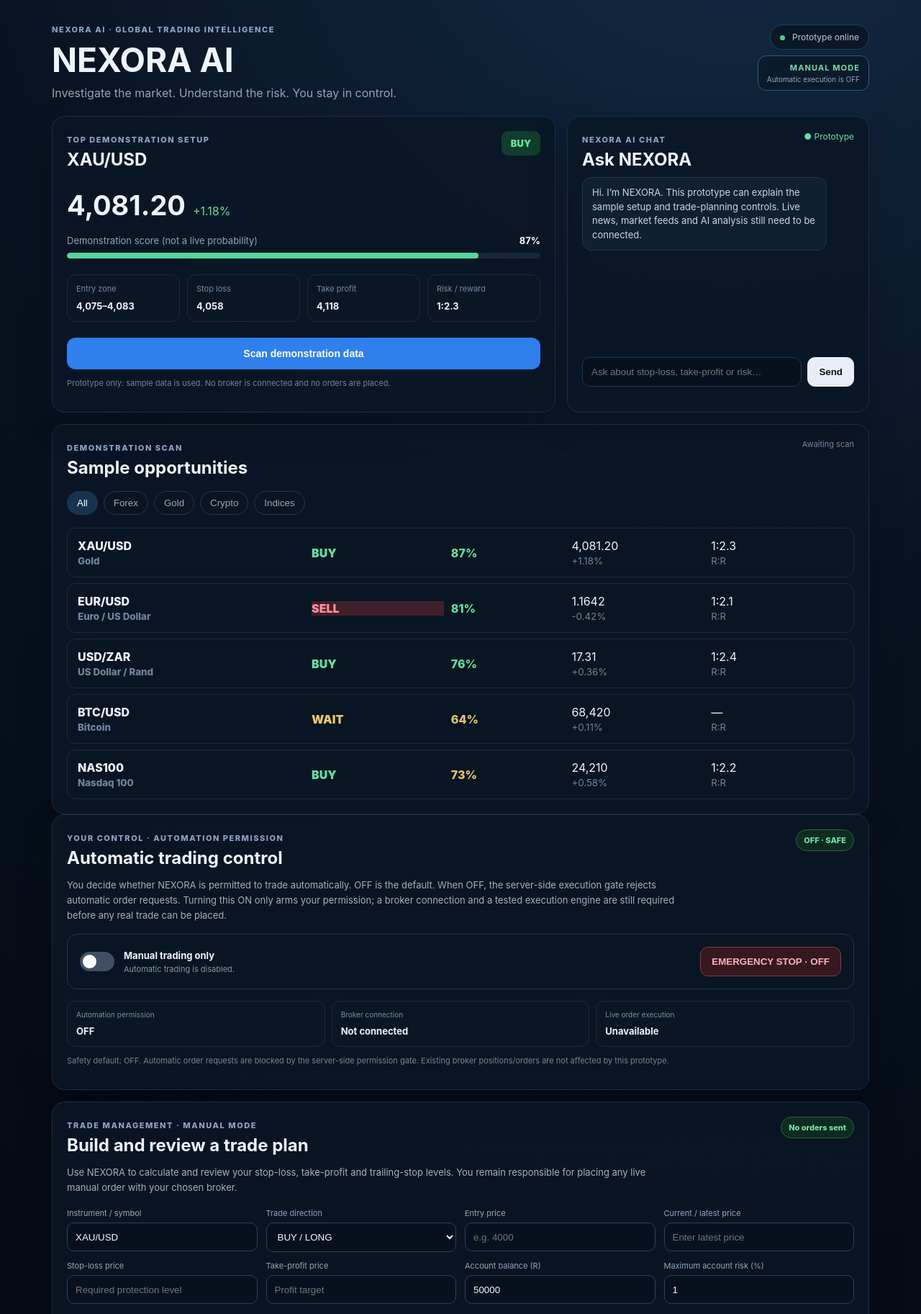
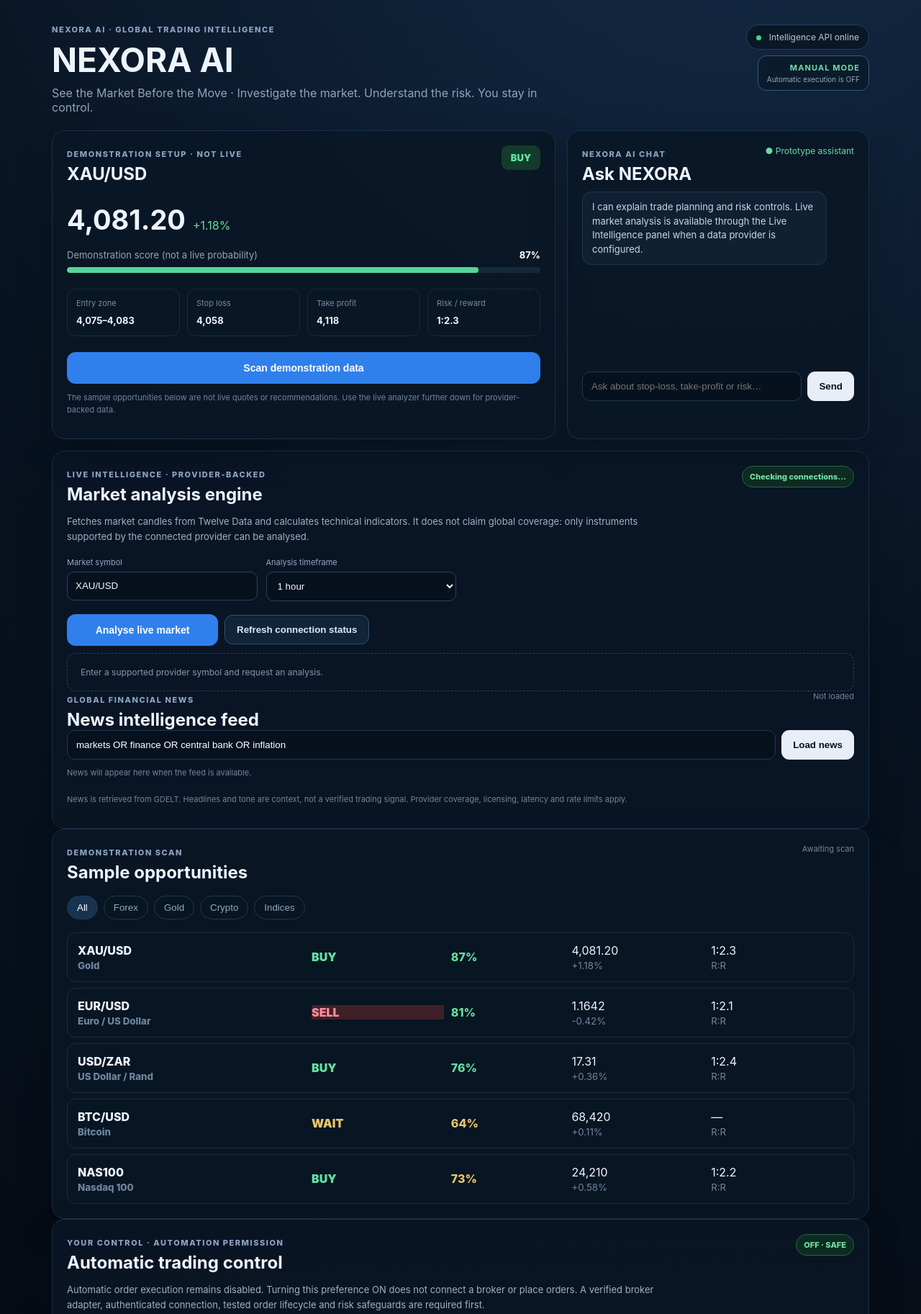
Before and after one commit to globalenglishacademyonlineptyltd/trading-ai-scanner, a website: page public/index.html in a window 1280 px wide. Shown: the top 1825 px of the page at 72% size. Drawn offline with Linux system fonts and the light colour scheme; no server answers.

Commit message:
Add live market analysis and financial news interface

```diff
--- a/public/index.html
+++ b/public/index.html
@@ -13,40 +13,43 @@
     <div>
       <div class="eyebrow">NEXORA AI · GLOBAL TRADING INTELLIGENCE</div>
       <h1>NEXORA AI</h1>
-      <p>Investigate the market. Understand the risk. You stay in control.</p>
+      <p>See the Market Before the Move · Investigate the market. Understand the risk. You stay in control.</p>
     </div>
     <div class="status-stack">
-      <div class="status-pill"><span></span> Prototype online</div>
+      <div class="status-pill"><span></span> Intelligence API online</div>
       <div class="mode-pill" id="headerMode"><b>MANUAL MODE</b><span id="headerModeDetail">Automatic execution is OFF</span></div>
     </div>
   </header>
-
   <main class="shell">
     <section class="hero-grid">
       <article class="card best-card">
-        <div class="card-head">
-          <div><span class="label">TOP DEMONSTRATION SETUP</span><h2 id="bestSymbol">XAU/USD</h2></div>
-          <span class="signal buy" id="bestSignal">BUY</span>
-        </div>
+        <div class="card-head"><div><span class="label">DEMONSTRATION SETUP · NOT LIVE</span><h2 id="bestSymbol">XAU/USD</h2></div><span class="signal buy" id="bestSignal">BUY</span></div>
         <div class="price-row"><strong id="bestPrice">—</strong><span id="bestChange">—</span></div>
         <div class="confidence"><div><span>Demonstration score (not a live probability)</span><strong id="bestConfidence">—</strong></div><div class="meter"><i id="confidenceBar"></i></div></div>
-        <div class="trade-grid">
-          <div><span>Entry zone</span><strong id="bestEntry">—</strong></div>
-          <div><span>Stop loss</span><strong id="bestStop">—</strong></div>
-          <div><span>Take profit</span><strong id="bestTarget">—</strong></div>
-          <div><span>Risk / reward</span><strong id="bestRR">—</strong></div>
-        </div>
+        <div class="trade-grid"><div><span>Entry zone</span><strong id="bestEntry">—</strong></div><div><span>Stop loss</span><strong id="bestStop">—</strong></div><div><span>Take profit</span><strong id="bestTarget">—</strong></div><div><span>Risk / reward</span><strong id="bestRR">—</strong></div></div>
         <button class="primary" id="scanButton">Scan demonstration data</button>
-        <p class="notice">Prototype only: sample data is used. No broker is connected and no orders are placed.</p>
+        <p class="notice">The sample opportunities below are not live quotes or recommendations. Use the live analyzer further down for provider-backed data.</p>
       </article>
-
       <article class="card chat-card">
-        <div class="card-head"><div><span class="label">NEXORA AI CHAT</span><h2>Ask NEXORA</h2></div><span class="online">● Prototype</span></div>
-        <div class="messages" id="messages">
-          <div class="message bot">Hi. I’m NEXORA. This prototype can explain the sample setup and trade-planning controls. Live news, market feeds and AI analysis still need to be connected.</div>
-        </div>
+        <div class="card-head"><div><span class="label">NEXORA AI CHAT</span><h2>Ask NEXORA</h2></div><span class="online">● Prototype assistant</span></div>
+        <div class="messages" id="messages"><div class="message bot">I can explain trade planning and risk controls. Live market analysis is available through the Live Intelligence panel when a data provider is configured.</div></div>
         <div class="chat-input"><input id="chatInput" placeholder="Ask about stop-loss, take-profit or risk…" /><button id="sendButton">Send</button></div>
       </article>
+    </section>
+
+    <section class="card" id="liveIntelligence">
+      <div class="section-head"><div><span class="label">LIVE INTELLIGENCE · PROVIDER-BACKED</span><h2>Market analysis engine</h2></div><span class="safe-pill" id="intelligenceStatus">Checking connections…</span></div>
+      <p class="section-intro">Fetches market candles from Twelve Data and calculates technical indicators. It does not claim global coverage: only instruments supported by the connected provider can be analysed.</p>
+      <div class="planner-grid">
+        <label>Market symbol<input id="liveSymbol" value="XAU/USD" maxlength="40" /></label>
+        <label>Analysis timeframe<select id="liveInterval"><option value="1h">1 hour</option><option value="4h">4 hours</option><option value="1day">1 day</option><option value="15min">15 minutes</option></select></label>
+      </div>
+      <div class="planner-actions"><button class="primary" id="analyzeLive">Analyse live market</button><button class="secondary" id="refreshIntelligence">Refresh connection status</button></div>
+      <div id="liveAnalysis" class="plan-results"><div class="result-placeholder">Enter a supported provider symbol and request an analysis.</div></div>
+      <div class="section-head"><div><span class="label">GLOBAL FINANCIAL NEWS</span><h2>News intelligence feed</h2></div><span class="muted" id="newsUpdated">Not loaded</span></div>
+      <div class="chat-input"><input id="newsQuery" value="markets OR finance OR central bank OR inflation" /><button id="loadNews">Load news</button></div>
+      <div id="newsFeed" class="opportunity-list"><p class="muted">News will appear here when the feed is available.</p></div>
+      <p class="notice">News is retrieved from GDELT. Headlines and tone are context, not a verified trading signal. Provider coverage, licensing, latency and rate limits apply.</p>
     </section>
 
     <section class="card">
@@ -57,25 +60,18 @@
 
     <section class="card automation-card">
       <div class="section-head"><div><span class="label">YOUR CONTROL · AUTOMATION PERMISSION</span><h2>Automatic trading control</h2></div><span class="safe-pill" id="automationStatus">OFF · SAFE</span></div>
-      <p class="section-intro">You decide whether NEXORA is permitted to trade automatically. OFF is the default. When OFF, the server-side execution gate rejects automatic order requests. Turning this ON only arms your permission; a broker connection and a tested execution engine are still required before any real trade can be placed.</p>
+      <p class="section-intro">Automatic order execution remains disabled. Turning this preference ON does not connect a broker or place orders. A verified broker adapter, authenticated connection, tested order lifecycle and risk safeguards are required first.</p>
       <div class="automation-switch-row">
         <label class="automation-toggle"><input id="autoTradingToggle" type="checkbox" /><span class="switch-track" aria-hidden="true"></span><span><b id="automationModeLabel">Manual trading only</b><small id="automationModeHelp">Automatic trading is disabled.</small></span></label>
         <button class="danger-button" id="emergencyStop" type="button">EMERGENCY STOP · OFF</button>
       </div>
-      <div class="automation-details">
-        <div><span>Automation permission</span><strong id="permissionValue">OFF</strong></div>
-        <div><span>Broker connection</span><strong id="brokerValue">Not connected</strong></div>
-        <div><span>Live order execution</span><strong id="executionValue">Unavailable</strong></div>
-      </div>
-      <p class="notice" id="automationNotice" role="status" aria-live="polite">Safety default: OFF. This prototype has no broker connection or live order engine, so it cannot place trades in either mode.</p>
+      <div class="automation-details"><div><span>Automation permission</span><strong id="permissionValue">OFF</strong></div><div><span>Broker connection</span><strong id="brokerValue">Not connected</strong></div><div><span>Live order execution</span><strong id="executionValue">Unavailable</strong></div></div>
+      <p class="notice" id="automationNotice" role="status" aria-live="polite">Safety default: OFF. No broker connection or live order engine is active.</p>
     </section>
 
     <section class="card trade-planner">
-      <div class="section-head">
-        <div><span class="label">TRADE MANAGEMENT · MANUAL MODE</span><h2>Build and review a trade plan</h2></div>
-        <span class="safe-pill">No orders sent</span>
-      </div>
-      <p class="section-intro">Use NEXORA to calculate and review your stop-loss, take-profit and trailing-stop levels. You remain responsible for placing any live manual order with your chosen broker.</p>
+      <div class="section-head"><div><span class="label">TRADE MANAGEMENT · MANUAL MODE</span><h2>Build and review a trade plan</h2></div><span class="safe-pill">No orders sent</span></div>
+      <p class="section-intro">Calculate and review stop-loss, take-profit and trailing-stop levels. This planner does not submit orders.</p>
       <div class="planner-grid">
         <label>Instrument / symbol<input id="planSymbol" type="text" value="XAU/USD" maxlength="40" /></label>
         <label>Trade direction<select id="planDirection"><option value="long">BUY / LONG</option><option value="short">SELL / SHORT</option></select></label>
@@ -86,27 +82,18 @@
         <label>Account balance (R)<input id="planBalance" type="number" min="0" step="any" value="50000" /></label>
         <label>Maximum account risk (%)<input id="planRisk" type="number" min="0.01" max="5" step="0.01" value="1" /></label>
       </div>
-      <div class="trailing-controls">
-        <label class="toggle-label"><input id="trailingEnabled" type="checkbox" checked /><span><b>Enable trailing-stop calculation</b><small>Trail only in the favourable direction; never widen the stop to increase risk.</small></span></label>
-        <label>Trailing distance (price units)<input id="trailingDistance" type="number" min="0" step="any" value="15" /></label>
-      </div>
-      <div class="planner-actions">
-        <button class="primary" id="calculatePlan">Calculate trade plan</button>
-        <button class="secondary" id="copyPlan" disabled>Copy plan</button>
-      </div>
+      <div class="trailing-controls"><label class="toggle-label"><input id="trailingEnabled" type="checkbox" checked /><span><b>Enable trailing-stop calculation</b><small>Trail only in the favourable direction; never widen the stop to increase risk.</small></span></label><label>Trailing distance (price units)<input id="trailingDistance" type="number" min="0" step="any" value="15" /></label></div>
+      <div class="planner-actions"><button class="primary" id="calculatePlan">Calculate trade plan</button><button class="secondary" id="copyPlan" disabled>Copy plan</button></div>
       <div id="planError" class="form-error" role="alert" aria-live="polite"></div>
-      <div id="planResults" class="plan-results" aria-live="polite">
-        <div class="result-placeholder">Enter your trade details and calculate a plan to see the risk, reward and trailing-stop levels.</div>
-      </div>
-      <p class="notice">Position quantity is not estimated here because contract size, pip/tick value, leverage, account currency conversion and broker rules vary by instrument and provider. A price-distance calculation alone is not enough to calculate a safe order size.</p>
+      <div id="planResults" class="plan-results" aria-live="polite"><div class="result-placeholder">Enter your trade details and calculate a plan to see risk, reward and trailing-stop levels.</div></div>
+      <p class="notice">Position quantity is not estimated without verified contract size, tick value, leverage, currency conversion and broker rules.</p>
     </section>
-
     <section class="bottom-grid">
-      <article class="card"><span class="label">RISK CONTROL</span><h2>Account risk calculator</h2><div class="form-grid"><label>Account balance (R)<input id="balance" type="number" value="50000" min="0" /></label><label>Risk per trade %<input id="risk" type="number" value="1" min="0.01" max="5" step="0.01" /></label></div><div class="risk-result"><span>Maximum planned cash risk</span><strong id="riskAmount">R500</strong></div><p class="muted">This is a cash-risk budget only. Correct position sizing needs verified instrument contract specifications and broker details.</p></article>
-      <article class="card"><span class="label">MODEL DISCIPLINE</span><h2>How NEXORA must think</h2><ul class="checks"><li>Global news, events and market sentiment</li><li>All instruments discoverable from connected data sources</li><li>Multi-timeframe trends, momentum and volatility</li><li>Signals cross-checked against independent evidence</li><li>Stop-loss, take-profit and trailing-stop rules</li><li>Can say <b>WAIT</b> when evidence or data quality is weak</li><li>Manual trading first; optional automation only after testing</li></ul></article>
+      <article class="card"><span class="label">RISK CONTROL</span><h2>Account risk calculator</h2><div class="form-grid"><label>Account balance (R)<input id="balance" type="number" value="50000" min="0" /></label><label>Risk per trade %<input id="risk" type="number" value="1" min="0.01" max="5" step="0.01" /></label></div><div class="risk-result"><span>Maximum planned cash risk</span><strong id="riskAmount">R500</strong></div><p class="muted">Cash-risk budget only, not position size or guaranteed maximum loss.</p></article>
+      <article class="card"><span class="label">MODEL DISCIPLINE</span><h2>How NEXORA must think</h2><ul class="checks"><li>Global news, events and market sentiment</li><li>All instruments discoverable from connected data sources</li><li>Multi-timeframe trends, momentum and volatility</li><li>Signals cross-checked against independent evidence</li><li>Stop-loss, take-profit and trailing-stop rules</li><li>Can say WAIT when evidence or data quality is weak</li><li>Manual trading first; optional automation only after testing</li></ul></article>
     </section>
   </main>
-  <footer>NEXORA AI · Prototype and trade-planning tools only · No live data or broker execution is connected · Trading involves risk.</footer>
+  <footer>NEXORA AI · Live data depends on provider configuration · Technical signals are preliminary · No broker orders are placed.</footer>
   <script src="/app.js"></script>
 </body>
 </html>
```
